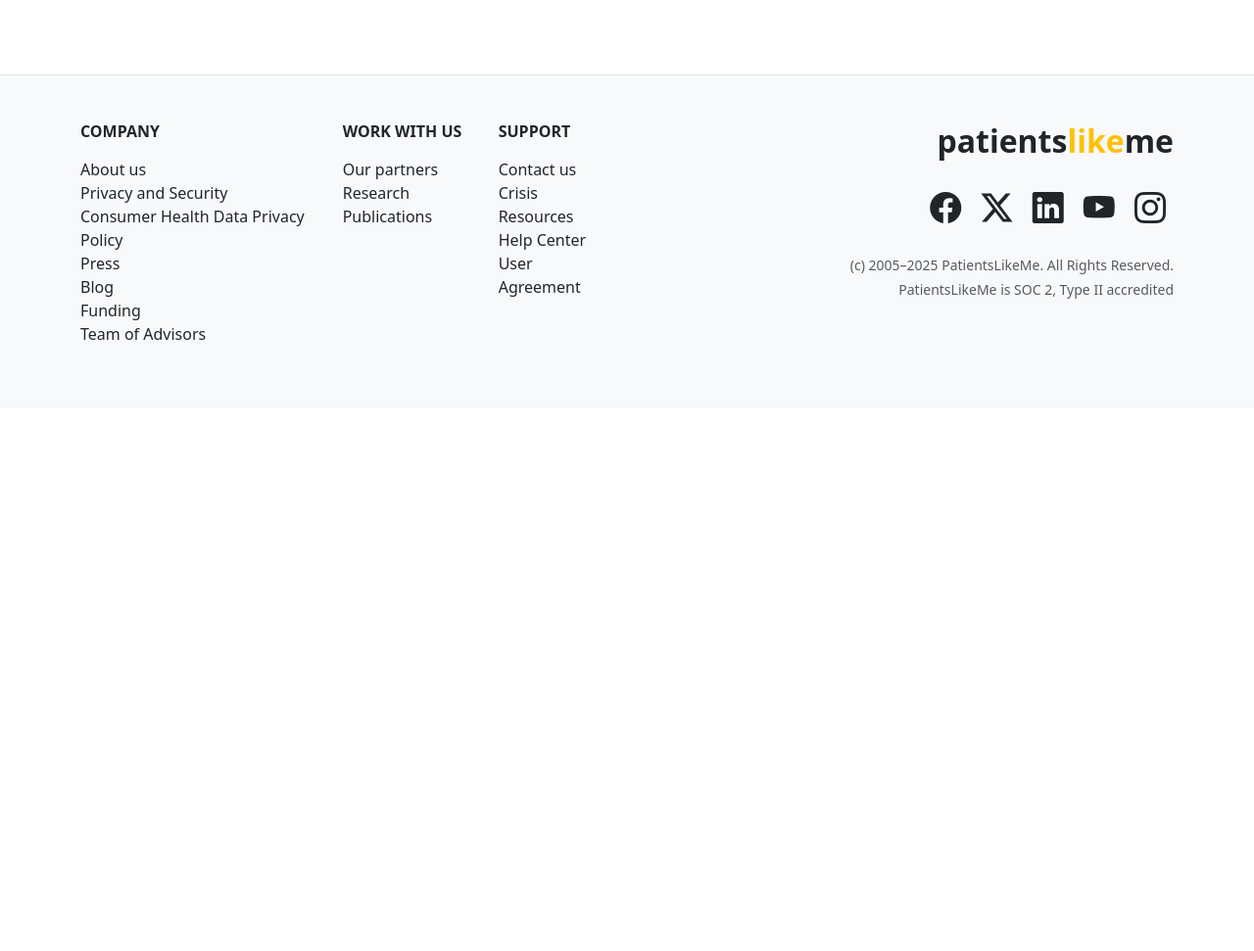
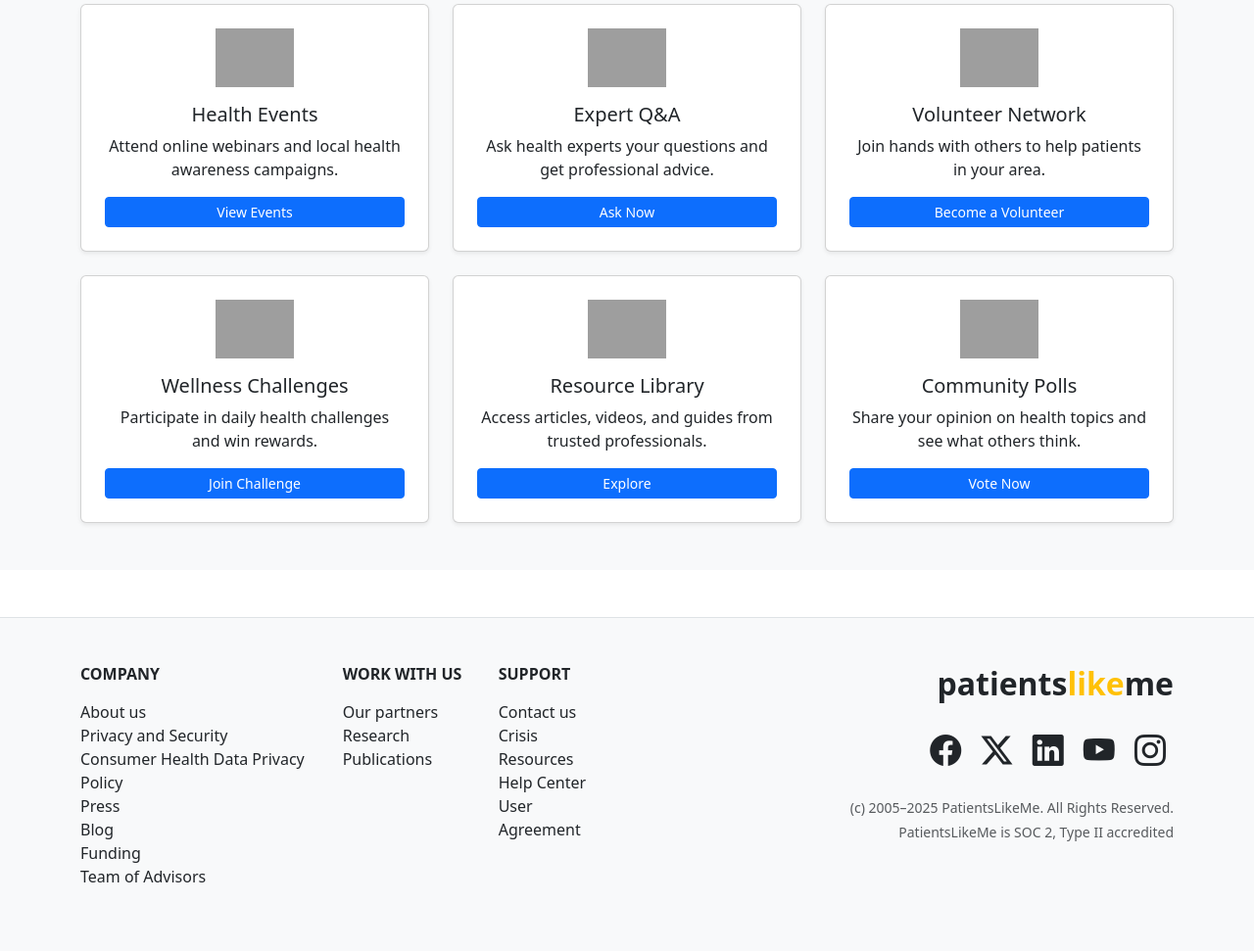
Before and after one commit to mahassantech/A-Collaborative-Platform-for-Public-Health-Stakeholders, a Django app: page /core/Community/ in a window 1280 px wide. Shown: the part 459-1430 px from the top of the page at 98% size. Before the commit the page ends 806 px from the top, so only its background shows below. Run offline with Django 5.2, Linux system fonts and the light colour scheme; grey boxes are pictures that could not be loaded.

Commit message:
community add

```diff
--- a/core/templates/core/community.html
+++ b/core/templates/core/community.html
@@ -2,7 +2,7 @@
 {% load static %}
 {% block content %}
 
-<section class="py-5">
+<section class="py-5 bg-light">
   <div class="container">
     <h2 class="text-center mb-5 fw-bold">Community Hub</h2>
     <div class="row g-4">
@@ -37,6 +37,66 @@
         </div>
       </div>
 
+      <!-- Events -->
+      <div class="col-md-4">
+        <div class="card shadow-sm h-100 text-center p-4">
+          <img src="{% static 'images/events.png' %}" alt="Events" width="80" class="mx-auto mb-3">
+          <h5 class="card-title">Health Events</h5>
+          <p class="card-text">Attend online webinars and local health awareness campaigns.</p>
+          <a href="#" class="btn btn-primary btn-sm">View Events</a>
+        </div>
+      </div>
+
+      <!-- Q&A Section -->
+      <div class="col-md-4">
+        <div class="card shadow-sm h-100 text-center p-4">
+          <img src="{% static 'images/qa.png' %}" alt="Q&A" width="80" class="mx-auto mb-3">
+          <h5 class="card-title">Expert Q&A</h5>
+          <p class="card-text">Ask health experts your questions and get professional advice.</p>
+          <a href="#" class="btn btn-primary btn-sm">Ask Now</a>
+        </div>
+      </div>
+
+      <!-- Volunteering -->
+      <div class="col-md-4">
+        <div class="card shadow-sm h-100 text-center p-4">
+          <img src="{% static 'images/volunteer.png' %}" alt="Volunteer" width="80" class="mx-auto mb-3">
+          <h5 class="card-title">Volunteer Network</h5>
+          <p class="card-text">Join hands with others to help patients in your area.</p>
+          <a href="#" class="btn btn-primary btn-sm">Become a Volunteer</a>
+        </div>
+      </div>
+
+      <!-- Wellness Challenges -->
+      <div class="col-md-4">
+        <div class="card shadow-sm h-100 text-center p-4">
+          <img src="{% static 'images/challenge.png' %}" alt="Challenge" width="80" class="mx-auto mb-3">
+          <h5 class="card-title">Wellness Challenges</h5>
+          <p class="card-text">Participate in daily health challenges and win rewards.</p>
+          <a href="#" class="btn btn-primary btn-sm">Join Challenge</a>
+        </div>
+      </div>
+
+      <!-- Resource Library -->
+      <div class="col-md-4">
+        <div class="card shadow-sm h-100 text-center p-4">
+          <img src="{% static 'images/resources.png' %}" alt="Resources" width="80" class="mx-auto mb-3">
+          <h5 class="card-title">Resource Library</h5>
+          <p class="card-text">Access articles, videos, and guides from trusted professionals.</p>
+          <a href="#" class="btn btn-primary btn-sm">Explore</a>
+        </div>
+      </div>
+
+      <!-- Community Polls -->
+      <div class="col-md-4">
+        <div class="card shadow-sm h-100 text-center p-4">
+          <img src="{% static 'images/poll.png' %}" alt="Polls" width="80" class="mx-auto mb-3">
+          <h5 class="card-title">Community Polls</h5>
+          <p class="card-text">Share your opinion on health topics and see what others think.</p>
+          <a href="#" class="btn btn-primary btn-sm">Vote Now</a>
+        </div>
+      </div>
+
     </div>
   </div>
 </section>
```
